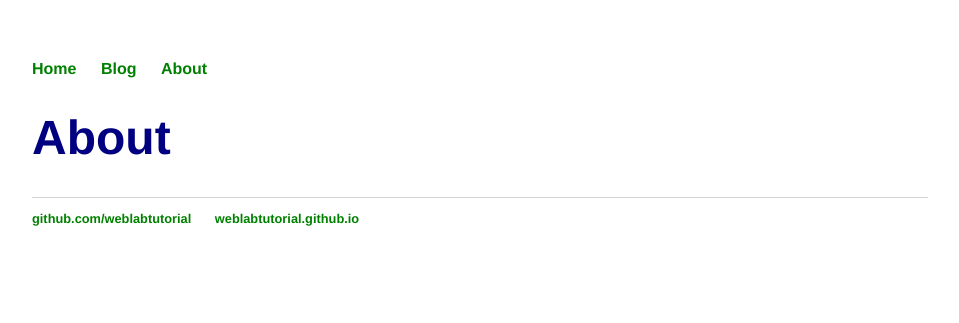
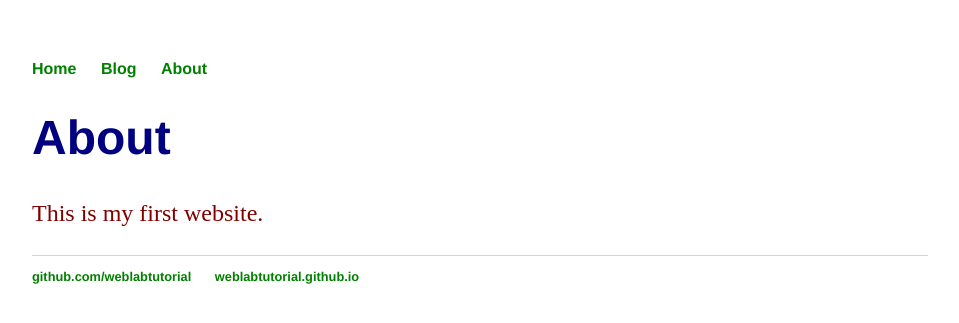
Before and after one commit to as2038/as2038.github.io, a Jekyll site: the page built from about.html, in a window 1280 px wide. Shown: the top 323 px of the page, without its empty margins (160-1119 px from the left). Built offline with Jekyll 4.4.1, drawn with Linux system fonts in a browser that asks for light colours.

Commit message:
Update about.html

```diff
--- a/about.html
+++ b/about.html
@@ -3,3 +3,6 @@ layout: default
 title: About
 ---
 <h1>{{ page.title }}</h1>
+<div class="blurb">
+  <p>This is my first website.</p>
+</div>
```
